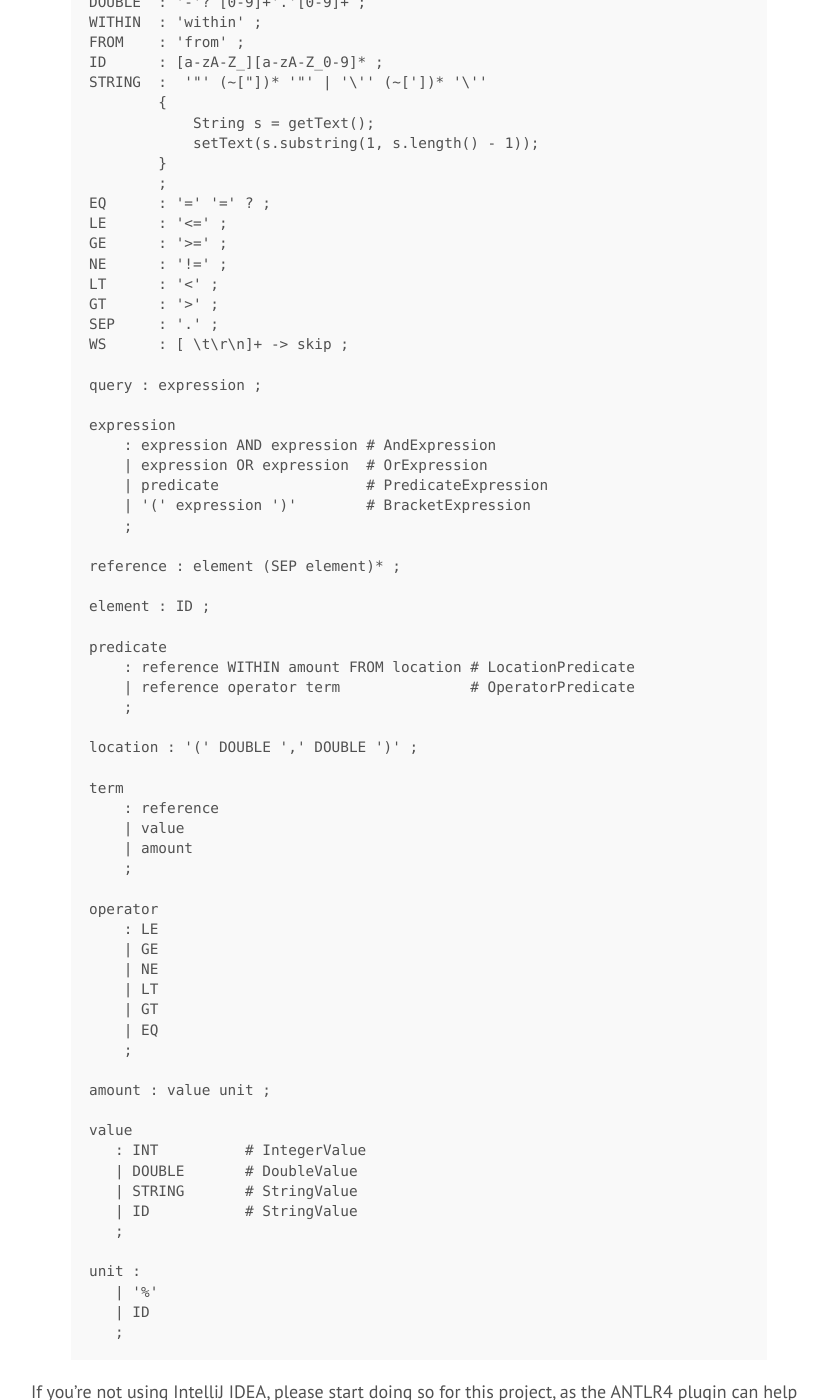
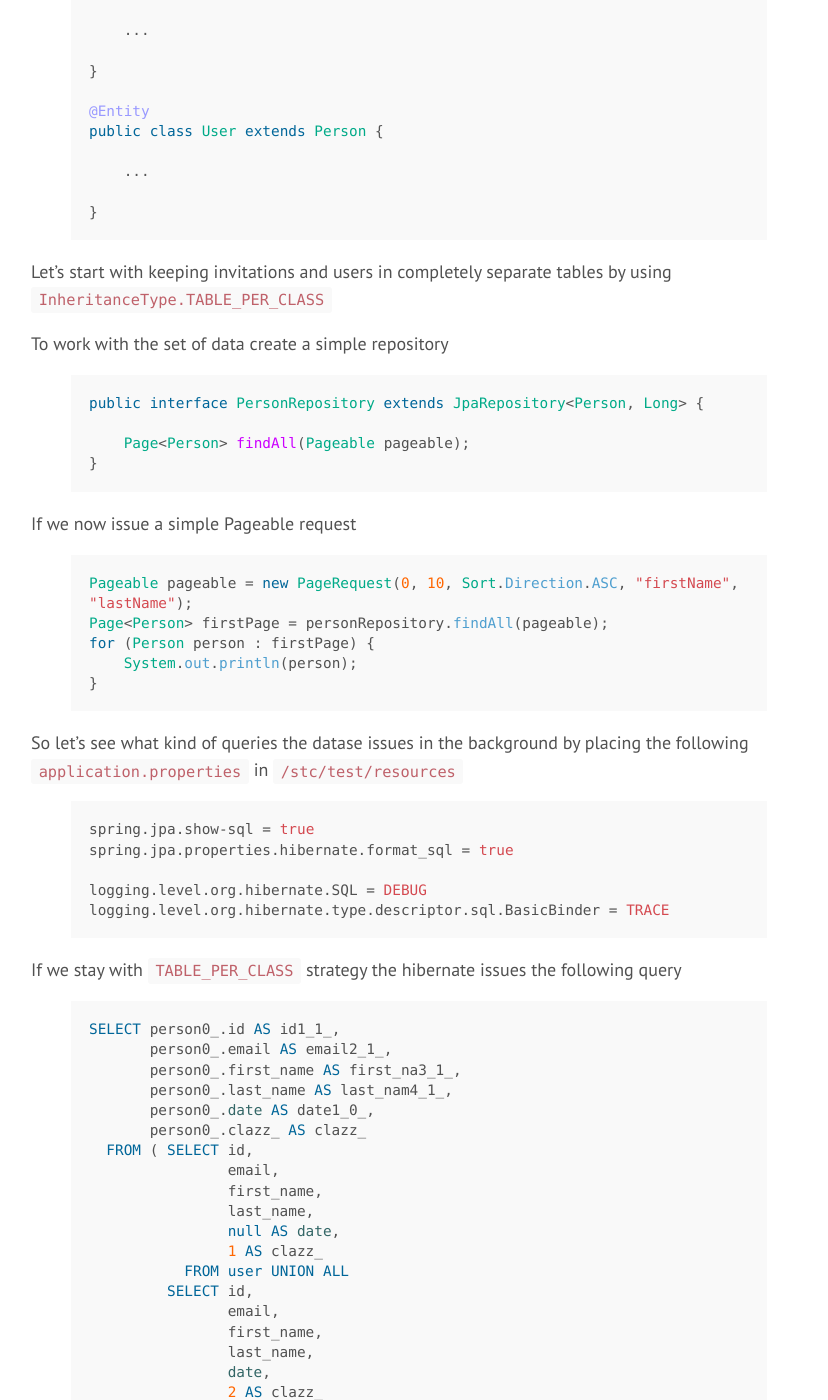
Before and after one commit to vasily-kartashov/vasily-kartashov.github.io, a Jekyll site: the page built from index.html, in a window 1280 px wide and 1400 px high, scrolled down 706 px. Shown: the whole window, without its empty margins (383-1211 px from the left). Built offline with Jekyll 4.4.1, drawn with Linux system fonts in a browser that asks for light colours; Markdown is read by kramdown in place of the engine named in the settings; the list of posts is cut into pages by our own code; some of the changed text lies outside the part shown.

Commit message:
jpa and inheritance added

```diff
--- /dev/null
+++ b/_posts/2016-04-05-spring-data-jpa-and-multiple-inheritance.md
@@ -0,0 +1,129 @@
+---
+layout: post
+title: Spring data JPA and multiple inheritance
+---
+
+Let's start adding user management to our application. There are two kind of personal informaion that we want to capture at the moment: existing users and invitations sent out for new potential customers.
+Invitations ans Users have a lot in common so let's start with entities for our Spring Boot application
+
+{% highlight java %}
+@Entity
+@Inheritance(strategy = InheritanceType.TABLE_PER_CLASS)
+public abstract class Person {
+
+    private @Id @GeneratedValue(strategy = GenerationType.TABLE) Long id;
+    private String firstName;
+    private String lastName;
+    private String email;
+
+    ...
+}
+
+@Entity
+public class Invitation extends Person {
+
+    ...
+
+}
+
+@Entity
+public class User extends Person {
+
+    ...
+
+}
+{% endhighlight %}
+
+Let's start with keeping invitations and users in completely separate tables by using `InheritanceType.TABLE_PER_CLASS`
+
+To work with the set of data create a simple repository
+{% highlight java %}
+public interface PersonRepository extends JpaRepository<Person, Long> {
+
+    Page<Person> findAll(Pageable pageable);
+}
+{% endhighlight %}
+
+If we now issue a simple Pageable request
+{% highlight java %}
+Pageable pageable = new PageRequest(0, 10, Sort.Direction.ASC, "firstName", "lastName");
+Page<Person> firstPage = personRepository.findAll(pageable);
+for (Person person : firstPage) {
+    System.out.println(person);
+}
+{% endhighlight %}
+
+So let's see what kind of queries the datase issues in the background by placing the following `application.properties` in `/stc/test/resources`
+{% highlight properties %}
+spring.jpa.show-sql = true
+spring.jpa.properties.hibernate.format_sql = true
+
+logging.level.org.hibernate.SQL = DEBUG
+logging.level.org.hibernate.type.descriptor.sql.BasicBinder = TRACE
+{% endhighlight %}
+
+If we stay with `TABLE_PER_CLASS` strategy the hibernate issues the following query
+{% highlight sql %}
+SELECT person0_.id AS id1_1_,
+       person0_.email AS email2_1_,
+       person0_.first_name AS first_na3_1_,
+       person0_.last_name AS last_nam4_1_,
+       person0_.date AS date1_0_,
+       person0_.clazz_ AS clazz_
+  FROM ( SELECT id,
+                email,
+                first_name,
+                last_name,
+                null AS date,
+                1 AS clazz_
+           FROM user UNION ALL
+         SELECT id,
+                email,
+                first_name,
+                last_name,
+                date,
+                2 AS clazz_
+           FROM invitation
+       ) person0_
+ ORDER BY person0_.first_name ASC,
+          person0_.last_name ASC
+ LIMIT ?
+{% endhighlight %}
+
+For `SINGLE_TABLE` strategy we get
+{% highlight sql %}
+SELECT person0_.id AS id2_0_,
+       person0_.email AS email3_0_,
+       person0_.first_name AS first_na4_0_,
+       person0_.last_name AS last_nam5_0_,
+       person0_.date AS date6_0_,
+       person0_.dtype AS dtype1_0_
+  FROM person person0_
+ ORDER BY person0_.first_name ASC,
+          person0_.last_name ASC
+ LIMIT ?
+{% endhighlight %}
+
+And for the `JOINED` strategy we get
+{% highlight sql %}
+SELECT person0_.id AS id1_1_,
+       person0_.email AS email2_1_,
+       person0_.first_name AS first_na3_1_,
+       person0_.last_name AS last_nam4_1_,
+       person0_2_.date AS date1_0_,
+       CASE
+           WHEN person0_1_.id IS NOT NULL THEN 1
+           WHEN person0_2_.id IS NOT NULL THEN 2
+           WHEN person0_.id IS NOT NULL THEN 0
+       END as clazz_
+  FROM person person0_
+  LEFT OUTER JOIN user person0_1_
+               ON person0_.id=person0_1_.id
+  LEFT OUTER JOIN invitation person0_2_
+               ON person0_.id=person0_2_.id
+ ORDER BY person0_.first_name ASC,
+          person0_.last_name ASC
+ LIMIT ?
+{% endhighlight %}
+
+That's it for now
```
Also changed, not shown: _posts/2016-01-30-writing-a-simple-query-language-with-antlr.md (+1 -1 lines).
